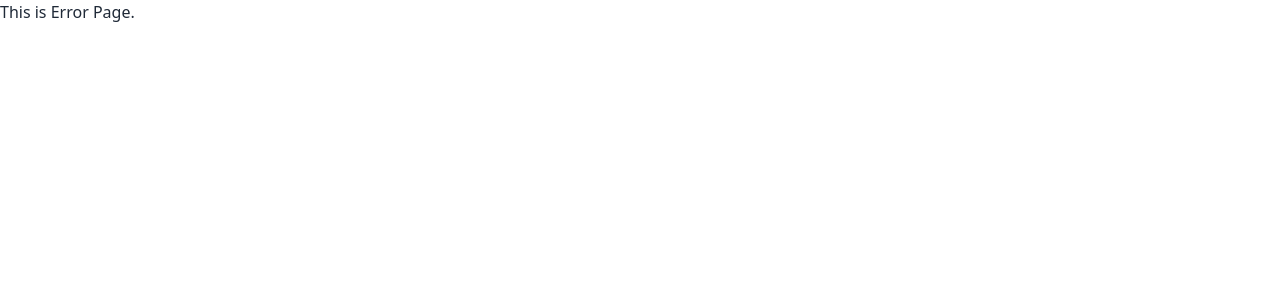
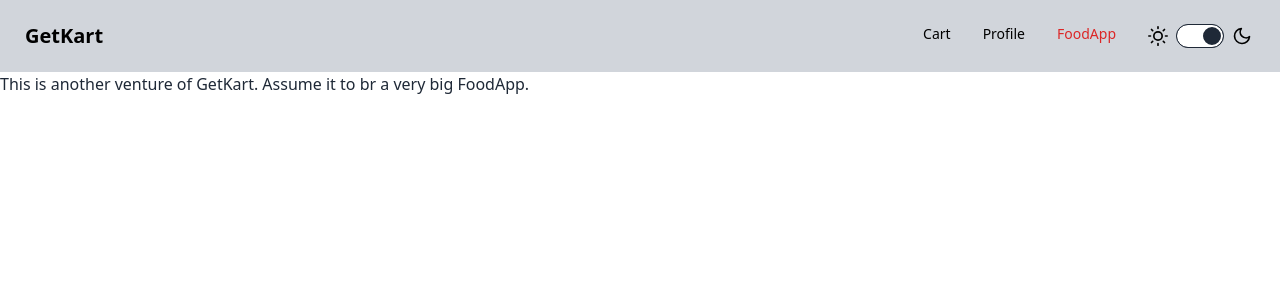
Before and after one commit to rajesh-ranjan-git/E-Commerce, a React (Vite) app: page /food in a window 1280 px wide. Before the commit this address had no page. Shown: the top 300 px of the page. Built offline with nearby package versions, Linux system fonts and the light colour scheme.

Commit message:
Implemeted Lazy loading

```diff
--- /dev/null
+++ b/src/FoodApp.jsx
@@ -0,0 +1,13 @@
+import React from "react";
+
+const FoodApp = () => {
+  return (
+    <div>
+      <h1>
+        This is another venture of GetKart. Assume it to br a very big FoodApp.
+      </h1>
+    </div>
+  );
+};
+
+export default FoodApp;
--- a/src/Navbar.jsx
+++ b/src/Navbar.jsx
@@ -29,6 +29,11 @@ const Navbar = () => {
           </li>
           <li>
             <Link to="/profile">Profile</Link>
+          </li>
+          <li>
+            <Link to="/food" className="text-red-600">
+              FoodApp
+            </Link>
           </li>
           <li>
             <label className="flex cursor-pointer gap-2">
--- a/src/main.jsx
+++ b/src/main.jsx
@@ -1,13 +1,20 @@
-import React from "react";
+import React, { lazy, Suspense } from "react";
 import ReactDOM from "react-dom/client";
 import { createBrowserRouter, RouterProvider } from "react-router-dom";
 import "./index.css";
 import App from "./App.jsx";
 import Home from "./Home.jsx";
-import Cart from "./Cart.jsx";
-import Profile from "./Profile.jsx";
-import Error from "./Error.jsx";
-import SingleProductPage from "./SingleProductPage.jsx";
+import ShimmerUI from "./ShimmerUI.jsx";
+// import Cart from "./Cart.jsx";
+// import Profile from "./Profile.jsx";
+// import Error from "./Error.jsx";
+// import SingleProductPage from "./SingleProductPage.jsx";
+// import FoodApp from "./FoodApp.jsx";
+const Cart = lazy(() => import("./Cart.jsx"));
+const Profile = lazy(() => import("./Profile.jsx"));
+const Error = lazy(() => import("./Error.jsx"));
+const SingleProductPage = lazy(() => import("./SingleProductPage.jsx"));
+const FoodApp = lazy(() => import("./FoodApp.jsx"));
 
 const appRouter = createBrowserRouter([
   {
@@ -20,15 +27,35 @@ const appRouter = createBrowserRouter([
       },
       {
         path: "/cart",
-        element: <Cart />,
+        element: (
+          <Suspense fallback={<ShimmerUI />}>
+            <Cart />
+          </Suspense>
+        ),
       },
       {
         path: "/profile",
-        element: <Profile />,
+        element: (
+          <Suspense fallback={<ShimmerUI />}>
+            <Profile />
+          </Suspense>
+        ),
       },
       {
         path: "/products/:id",
-        element: <SingleProductPage />,
+        element: (
+          <Suspense fallback={<ShimmerUI />}>
+            <SingleProductPage />
+          </Suspense>
+        ),
+      },
+      {
+        path: "/food",
+        element: (
+          <Suspense fallback={<ShimmerUI />}>
+            <FoodApp />
+          </Suspense>
+        ),
       },
     ],
     errorElement: <Error />,
```
